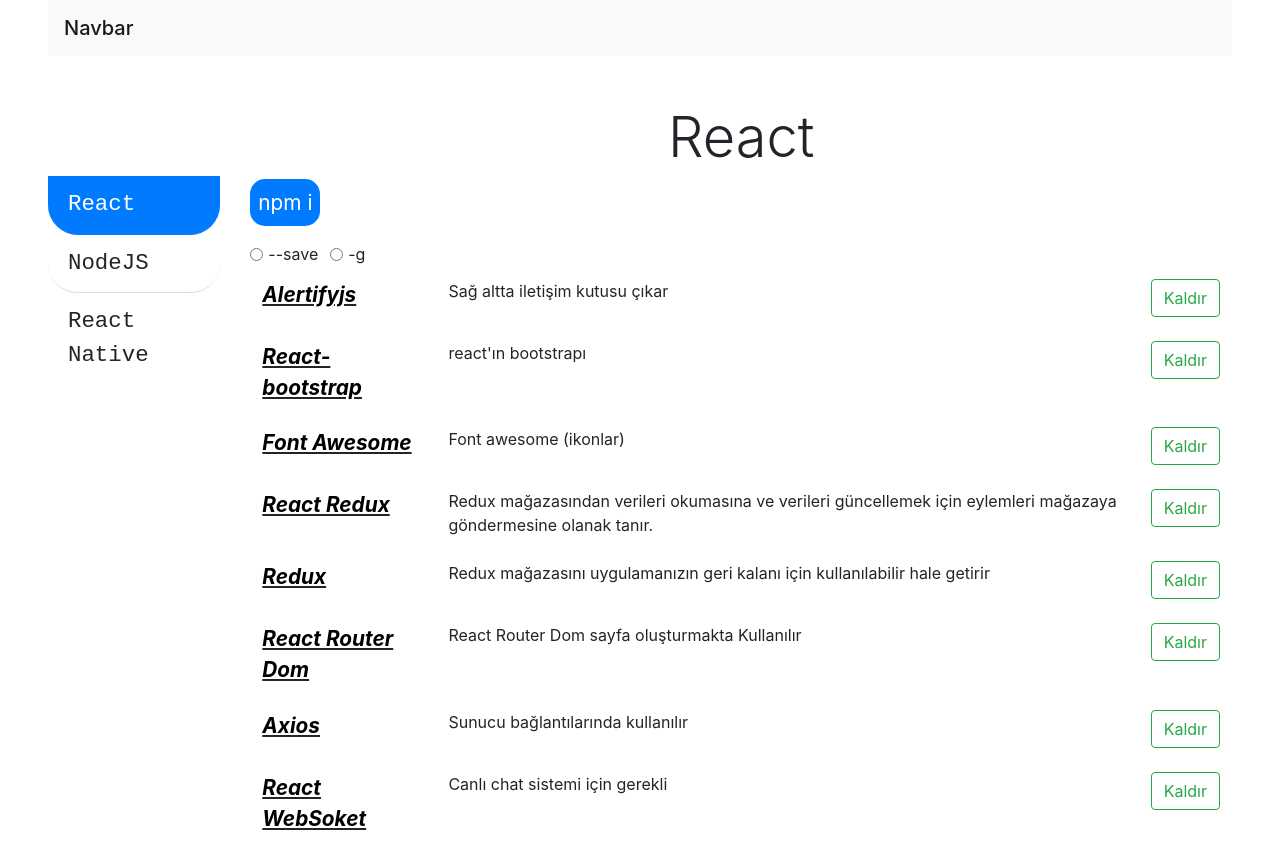
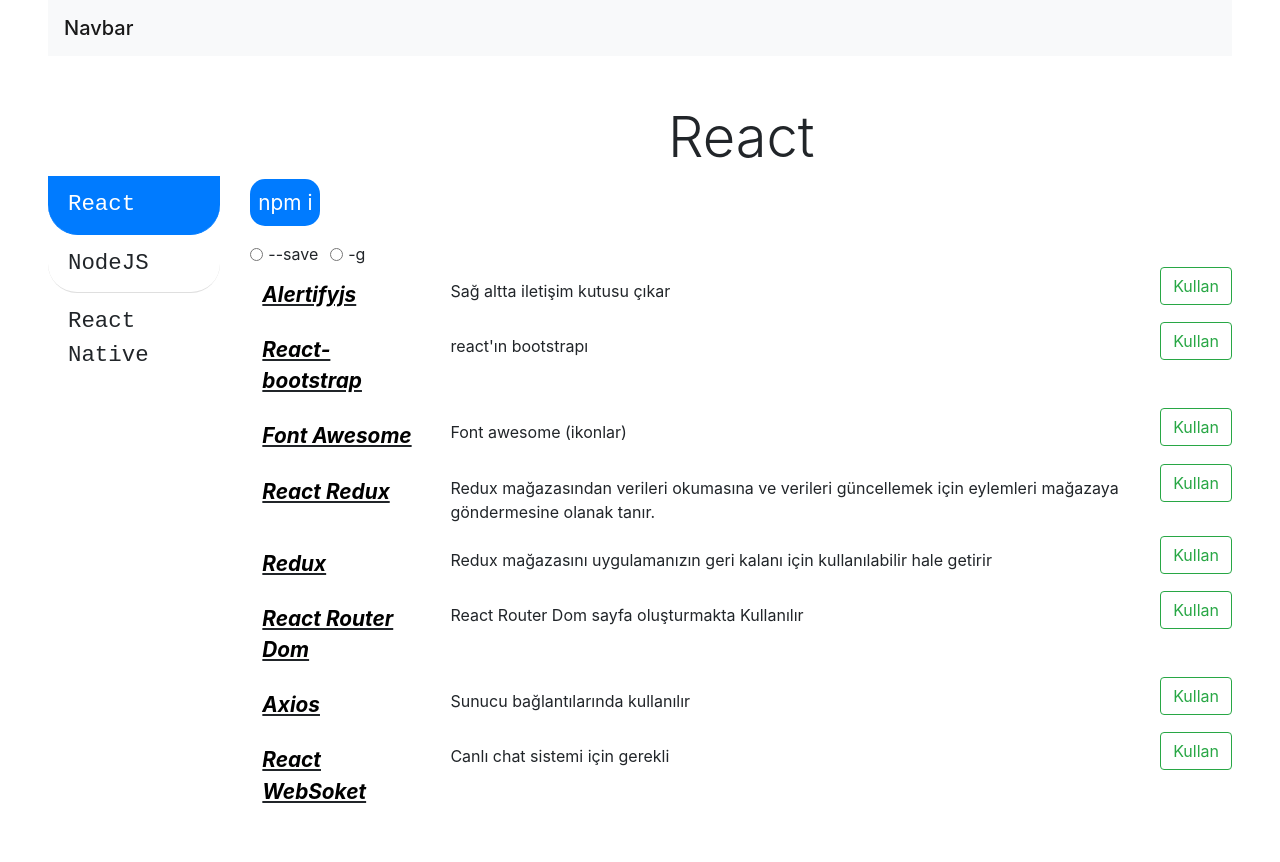
Before and after one commit to erkangcmn/Software-Library-With-React, a React (Create React App) app: page / in a window 1280 px wide. Both pictures are taken after a click on the element "React". After the commit the page ends 835 px from the top, so only its background shows below. Built offline with nearby package versions, Linux system fonts and the light colour scheme.

Commit message:
ekleme çıkarma

```diff
--- a/src/components/Table.js
+++ b/src/components/Table.js
@@ -7,12 +7,16 @@
         libs: [],
     }
 
-    updateLibClick (npmLibs, e) {
+    onUseLibClick=  (npmLibs, e)=> {
          // redux'a eriş. if kontrolü yaz eğer npmLibs o reduxun içinde varsa çıkarttırsın burda.
          // yoksa eklesin
         this.props.updateLibs(npmLibs)
         alertify.success('Başarıyla Eklendi');
 
+    }
+    onRemoveLibClick = (npmLibs) =>{
+        this.props.removeLIBS(npmLibs)
+        alertify.error('Kütüphane Kaldırıldı');
     }
 
     render() {
@@ -35,14 +39,28 @@
                                         </th>
 
                                         <td>{i.info}</td>
-                                        <td>
-                                            <button
-                                                onClick={this.updateLibClick.bind(this, i)}
+                                        {libs.length > 0 ?
+                                            libs.map(a => {
+                                                return (
+                                                    <td>
+                                                        <button id={i.id}
+                                                            onClick={(a.name === i.name) ? this.onRemoveLibClick.bind(this, i): this.onUseLibClick.bind(this, i)}
+                                                            type="button"
+                                                            className="btn btn-outline-success">
+                                                            {(a.name === i.name) ? "Kaldır" : "Kullan"}
+                                                        </button>
+                                                    </td>
+                                                )
+                                            }) :
+
+                                            <button id={i.id}
+                                                onClick={this.onUseLibClick.bind(this, i)}
                                                 type="button"
                                                 className="btn btn-outline-success">
-                                                Kaldır
+                                                Kullan
                                             </button>
-                                        </td>
+                                        }
+
                                     </tr>
                                 )
 
```
